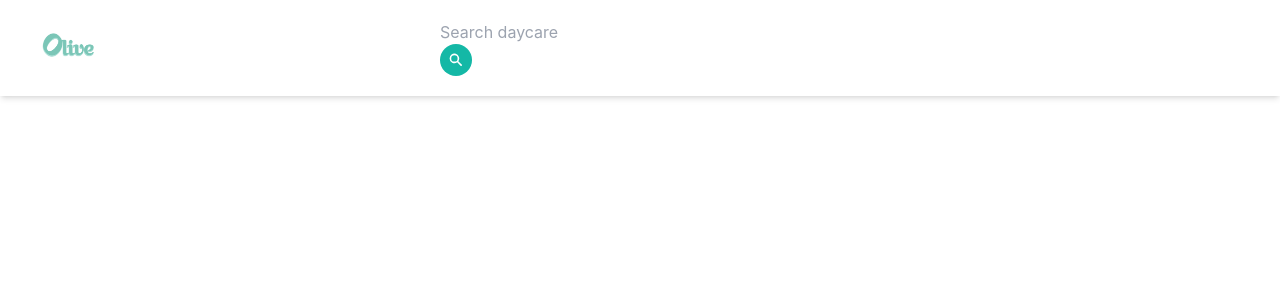
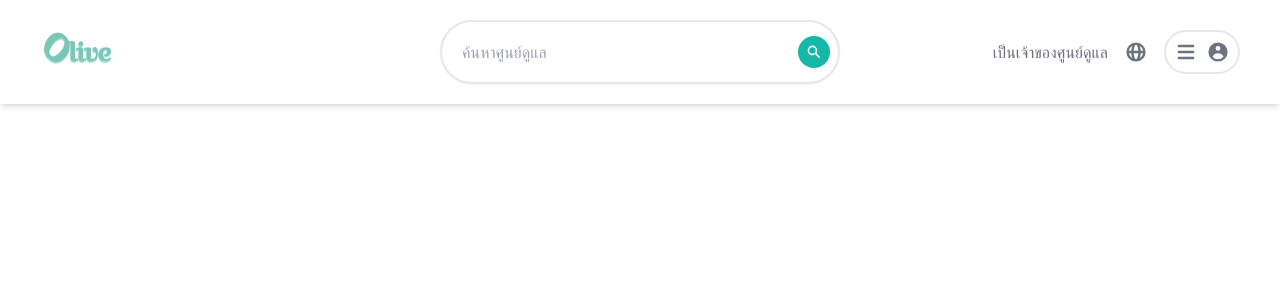
Before and after one commit to yanisapths/project-customer, a Next.js app: page / in a window 1280 px wide. Shown: the top 300 px of the page. Built offline with nearby package versions, Linux system fonts and the light colour scheme.

Commit message:
header done

```diff
--- a/components/Header.js
+++ b/components/Header.js
@@ -1,11 +1,18 @@
 import React from 'react'
 import Image from 'next/image';
-import {SearchIcon} from '@heroicons/react/solid';
-export default function Header() {
+import {
+    SearchIcon,
+    GlobeAltIcon,
+    MenuIcon,
+    UserCircleIcon,
+    UsersIcon,
+} from '@heroicons/react/solid';
+
+function Header() {
   return (
    <header className="sticky top-0 z-50 grid grid-cols-3 bg-white shadow-md p-5 md:px-10">
        {/* Left */}
-       <div className="relative flex items-center h-12 cursor-pointer my-auto">
+       <div className="relative flex items-center h-16 cursor-pointer my-auto">
            <Image  src="/olivelogo.png"
            layout="fill"
            objectFit="contain"
@@ -14,13 +21,22 @@ export default function Header() {
        </div>
 
        {/* Middle */}
-       <div>
-           <input type="text" placeholder="Search daycare"/>
-           <SearchIcon className="h-8 bg-teal-500 text-white rounded-full p-2 cursor-pointer"/>
+       <div className="flex items-center md:border-2 rounded-full py-2 md:shadow-sm">
+           <input className="flex-grow pl-5 bg-transparent outline-none" type="text" placeholder="ค้นหาศูนย์ดูแล"/>
+           <SearchIcon className="hidden md:inline-flex h-8 bg-teal-500 text-white rounded-full p-2 cursor-pointer md:mx-2"/>
        </div>
 
        {/* Right */}
-       <div></div>
+       <div className="flex items-center space-x-4 justify-end text-gray-500">
+            <p className="hidden md:inline">เป็นเจ้าของศูนย์ดูแล</p>
+            <GlobeAltIcon className="h-6" />
+
+            <div className="flex items-center space-x-2 border-2 p-2 rounded-full">
+                <MenuIcon className="h-6" />
+                <UserCircleIcon className="h-6" />
+            </div>
+       </div>
    </header>
-  )
+  );
 }
+export default Header;
```
